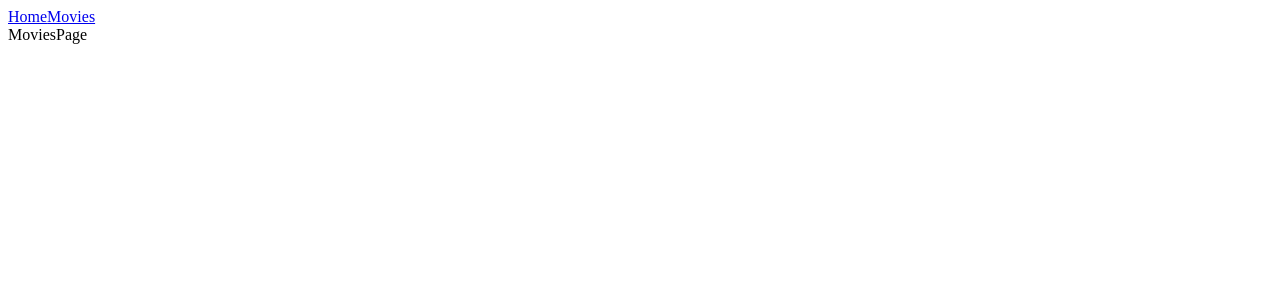
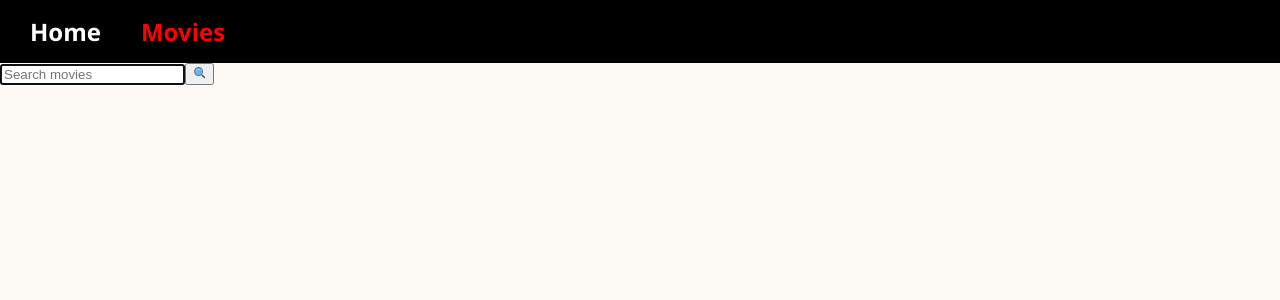
Before and after one commit to HelenYazh/goit-react-hw-05, a React (Vite) app: page /movies in a window 1280 px wide. Shown: the top 300 px of the page. Built offline with nearby package versions, Linux system fonts and the light colour scheme.

Commit message:
add HomePage, api

```diff
--- a/package.json
+++ b/package.json
@@ -10,11 +10,13 @@
     "preview": "vite preview"
   },
   "dependencies": {
+    "axios": "^1.7.7",
     "clsx": "^2.1.1",
     "formik": "^2.4.6",
     "modern-normalize": "^3.0.0",
     "react": "^18.3.1",
     "react-dom": "^18.3.1",
+    "react-hot-toast": "^2.4.1",
     "react-icons": "^5.3.0",
     "react-router": "^6.26.1",
     "react-router-dom": "^6.26.1"
--- a/src/App.jsx
+++ b/src/App.jsx
@@ -11,9 +11,11 @@ import Navigation from "./components/Navigation/Navigation";
 function App() {
   return (
     <>
-      <div>
+      <header>
         <Navigation />
-      </div>
+      </header>
+
+      <main>
         <Routes>
           <Route path="/" element={<HomePage />} />
           <Route path="/movies" element={<MoviesPage />} />
@@ -23,6 +25,7 @@ function App() {
           </Route>
           <Route path="*" element={<NotFoundPage />} />
         </Routes>
+      </main>
     </>
   );
 }
--- a/src/components/Navigation/Navigation.jsx
+++ b/src/components/Navigation/Navigation.jsx
@@ -1,10 +1,24 @@
 import { NavLink } from "react-router-dom";
+import css from "./Navigation.module.css";
+import { clsx } from "clsx";
 
 const Navigation = () => {
   return (
     <div>
-      <NavLink to="/">Home</NavLink>
-      <NavLink to="/movies">Movies</NavLink>
+      <nav className={css.nav}>
+        <NavLink
+          className={({ isActive }) => clsx(css.link, isActive && css.active)}
+          to="/"
+        >
+          Home
+        </NavLink>
+        <NavLink
+          className={({ isActive }) => clsx(css.link, isActive && css.active)}
+          to="/movies"
+        >
+          Movies
+        </NavLink>
+      </nav>
     </div>
   );
 };
--- a/src/components/Navigation/Navigation.module.css
+++ b/src/components/Navigation/Navigation.module.css
@@ -0,0 +1,20 @@
+.nav {
+  display: flex;
+  gap: 20px;
+  padding: 10px 20px;
+  background-color: #000000;
+}
+
+.link {
+  text-decoration: none;
+  color: #ffffff;
+  font-weight: bold;
+  font-size: 24px;
+  font-family: "Segoe UI", Tahoma, Geneva, Verdana, sans-serif;
+  padding: 5px 10px;
+  transition: all 0.3s;
+}
+
+.active {
+  color: rgb(255, 0, 0);
+}
--- a/src/index.css
+++ b/src/index.css
@@ -0,0 +1,10 @@
+body {
+  margin: 0;
+  background-color: rgba(250, 235, 215, 0.227);
+}
+
+*,
+*::after,
+*::before {
+  box-sizing: border-box;
+}
--- /dev/null
+++ b/src/movies-api.js
@@ -0,0 +1,12 @@
+import axios from "axios";
+
+const API_TOKEN = "eyJhbGciOiJIUzI1NiJ9.eyJhdWQiOiI3ZDFhZTRiODFjYzZmNjAwMzkxYjE5MjY1OGJiYzI0MSIsIm5iZiI6MTcyNTMwMjQ0Ni44NDYyOTYsInN1YiI6IjY2ZDYwNDZjZThlNWVjZGVjNTliODc3NyIsInNjb3BlcyI6WyJhcGlfcmVhZCJdLCJ2ZXJzaW9uIjoxfQ.PvKn4GL5zmPzMTksyfnY7pr_8hJv9KH3JE-ERIQOBrs"
+axios.defaults.baseURL = "https://api.themoviedb.org/3"
+axios.defaults.headers.common["Authorization"] = `Bearer ${API_TOKEN}`
+
+export const fetchTrendingMovies = async () => {
+    const response = await axios.get("/trending/movie/day")
+    console.log(response);
+
+    return response.data.results;
+}
--- a/src/pages/HomePage.jsx
+++ b/src/pages/HomePage.jsx
@@ -1,9 +1,41 @@
-
+import { useState } from "react";
+import { fetchTrendingMovies } from "../movies-api";
+import { useEffect } from "react";
 
 const HomePage = () => {
+  const [movies, setMovies] = useState(null);
+  const [loading, setLoading] = useState(true);
+
+  useEffect(() => {
+    const fetchMovies = async () => {
+      try {
+        setLoading(true);
+        const movieData = await fetchTrendingMovies();
+        setMovies(movieData);
+      } catch (error) {
+        console.error("Error fetching movies:", error);
+      } finally {
+        setLoading(false);
+      }
+    };
+
+    fetchMovies();
+  }, []);
+
+  if (loading) {
+    return <div>Loading...</div>;
+  }
+
   return (
-    <div>HomePage</div>
-  )
-}
+    <div>
+      <h1>Trending today</h1>
+      <ul>
+        {movies.map((item) => {
+          return <li key={item.id}>{item.title}</li>;
+        })}
+      </ul>
+    </div>
+  );
+};
 
-export default HomePage
+export default HomePage;
--- a/src/pages/MoviesPage.jsx
+++ b/src/pages/MoviesPage.jsx
@@ -1,5 +1,40 @@
-const MoviesPage = () => {
-  return <div>MoviesPage</div>;
+import toast, { Toaster } from "react-hot-toast";
+import { FcSearch } from "react-icons/fc";
+
+const MoviesPage = ({ onSubmit }) => {
+  const handleSubmit = (e) => {
+    e.preventDefault();
+    const form = e.target;
+    const keyword = form.elements.keyword.value;
+
+    if (keyword.trim() === "") {
+      toast.error("Please enter your search query for movies");
+      return;
+    }
+
+    onSubmit(keyword);
+    form.reset();
+  };
+
+  return (
+    <>
+      <div>
+        <Toaster />
+      </div>
+      <form onSubmit={handleSubmit}>
+        <input
+          type="text"
+          name="keyword"
+          autoComplete="off"
+          autoFocus
+          placeholder="Search movies"
+        />
+        <button type="submit">
+          <FcSearch />
+        </button>
+      </form>
+    </>
+  );
 };
 
 export default MoviesPage;
```
Also changed, not shown: vercel.json (added), 1 other file (tests, documents, lock files or other folders). Lines whose indentation alone changed are shown as unchanged.
